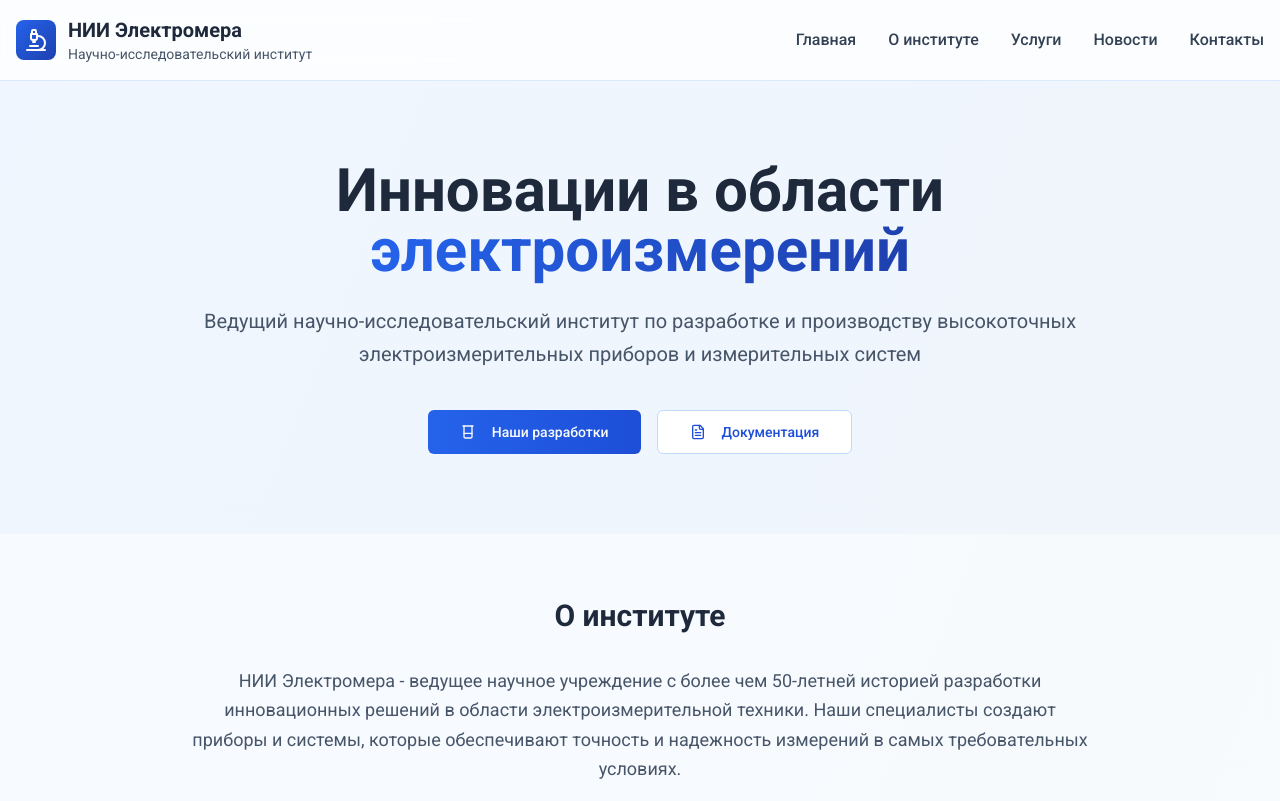
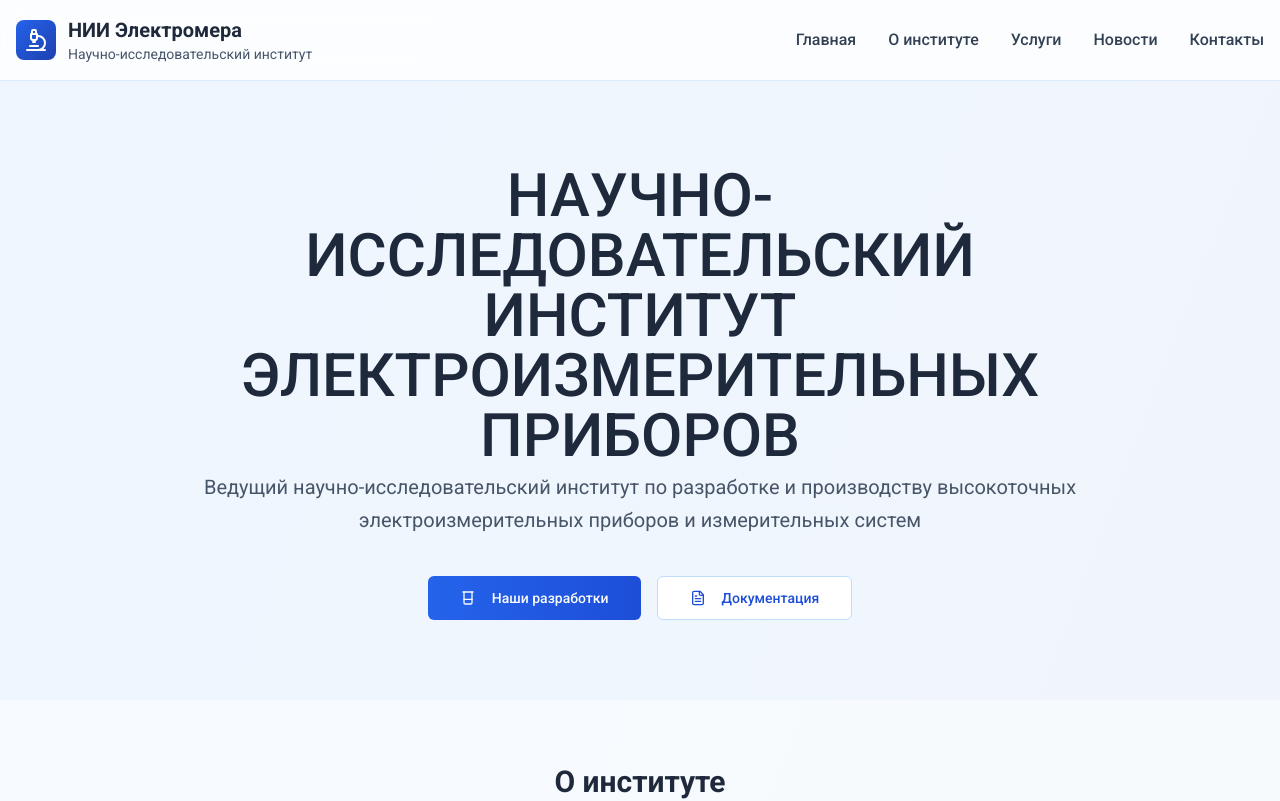
Before and after one commit to pr-poehali-dev/power-measurement-lab, a React (Vite) app: page / in a window 1280 px wide. Shown: the top 801 px of the page. Built offline with nearby package versions, Linux system fonts and the light colour scheme.

Commit message:
Обновление 1 компонентов

```diff
--- a/src/pages/Index.tsx
+++ b/src/pages/Index.tsx
@@ -79,10 +79,8 @@ export default function Index() {
       <section className="py-20 px-4">
         <div className="container mx-auto text-center">
           <div className="max-w-4xl mx-auto">
-            <h1 className="text-5xl md:text-6xl font-bold text-slate-800 mb-6 leading-tight">
-              Инновации в области
-              <span className="bg-gradient-to-r from-blue-600 to-blue-800 bg-clip-text text-transparent"> электроизмерений</span>
-            </h1>
+            <h1 className="md:text-6xl text-slate-800 leading-tight text-5xl font-medium px-[35px] py-0 mx-0 my-[5px] text-center">НАУЧНО-ИССЛЕДОВАТЕЛЬСКИЙ ИНСТИТУТ
+ЭЛЕКТРОИЗМЕРИТЕЛЬНЫХ ПРИБОРОВ</h1>
             <p className="text-xl text-slate-600 mb-10 leading-relaxed">
               Ведущий научно-исследовательский институт по разработке и производству
               высокоточных электроизмерительных приборов и измерительных систем
```
